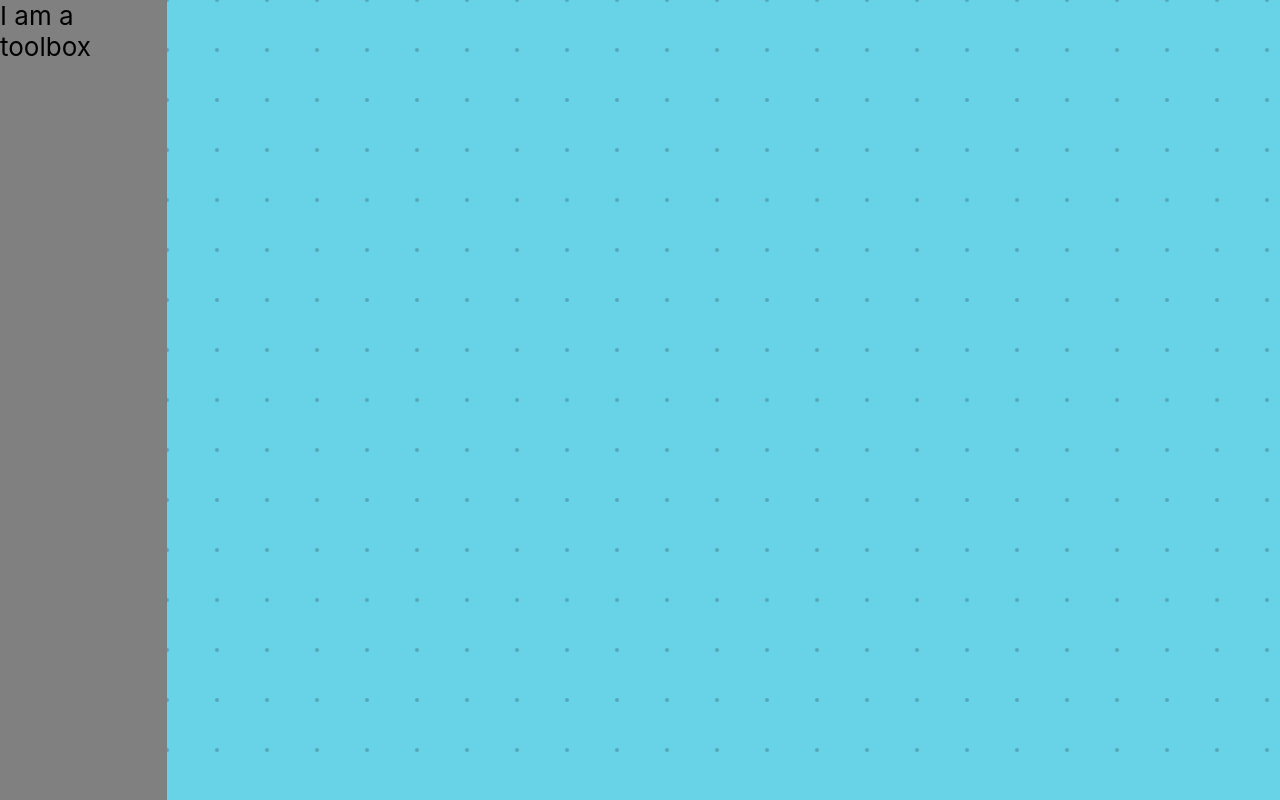
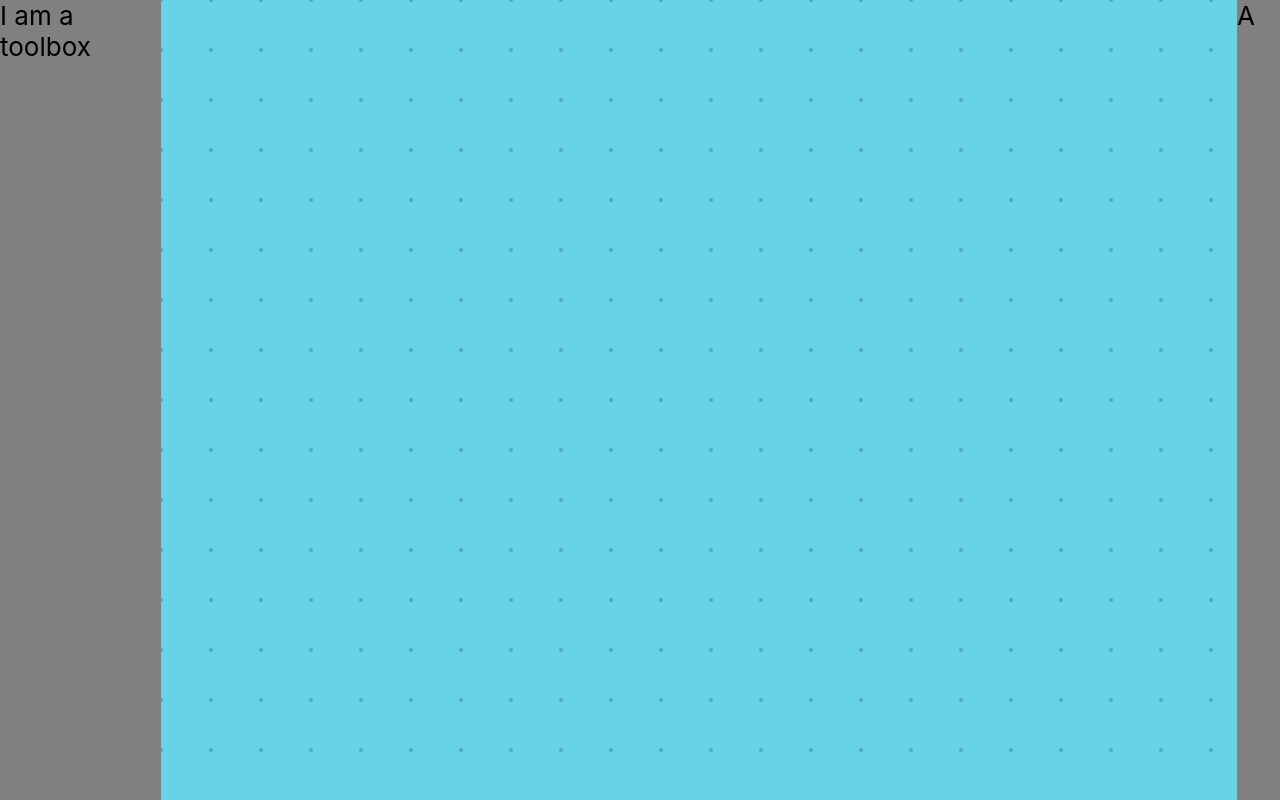
Before and after one commit to eitanwass/anyboard, a React (Create React App) app: page / in a window 1280 px wide. Built offline with nearby package versions, Linux system fonts and the light colour scheme.

Commit message:
Added layout for actions

```diff
--- a/src/App.tsx
+++ b/src/App.tsx
@@ -1,6 +1,7 @@
 import React from "react";
 import "./App.sass";
 import Board from "./Components/Board";
+import MetaActionsPanel from "./Components/MetaActionsPanel";
 import Toolbox from "./Components/Toolbox";
 import { EditorModeContextProvider } from "./Contexts/EditorModeContext";
 
@@ -13,7 +14,7 @@ const App = () => {
 			<EditorModeContextProvider>
 				<Board resolution={resolution} />
 			</EditorModeContextProvider>
-			{/* Insert user controls here (invites, new map, etc...) */}
+			<MetaActionsPanel />
 		</div>
 	);
 };
--- /dev/null
+++ b/src/Components/MetaActionsPanel.sass
@@ -0,0 +1,5 @@
+.meta-actions-panel-container
+    width: 4vw
+    height: 100vh
+
+    background-color: grey
--- /dev/null
+++ b/src/Components/MetaActionsPanel.tsx
@@ -0,0 +1,9 @@
+import React from "react";
+
+import "./MetaActionsPanel.sass";
+
+const MetaActionsPanel = () => {
+	return <div className={"meta-actions-panel-container"}>A</div>;
+};
+
+export default MetaActionsPanel;
```
